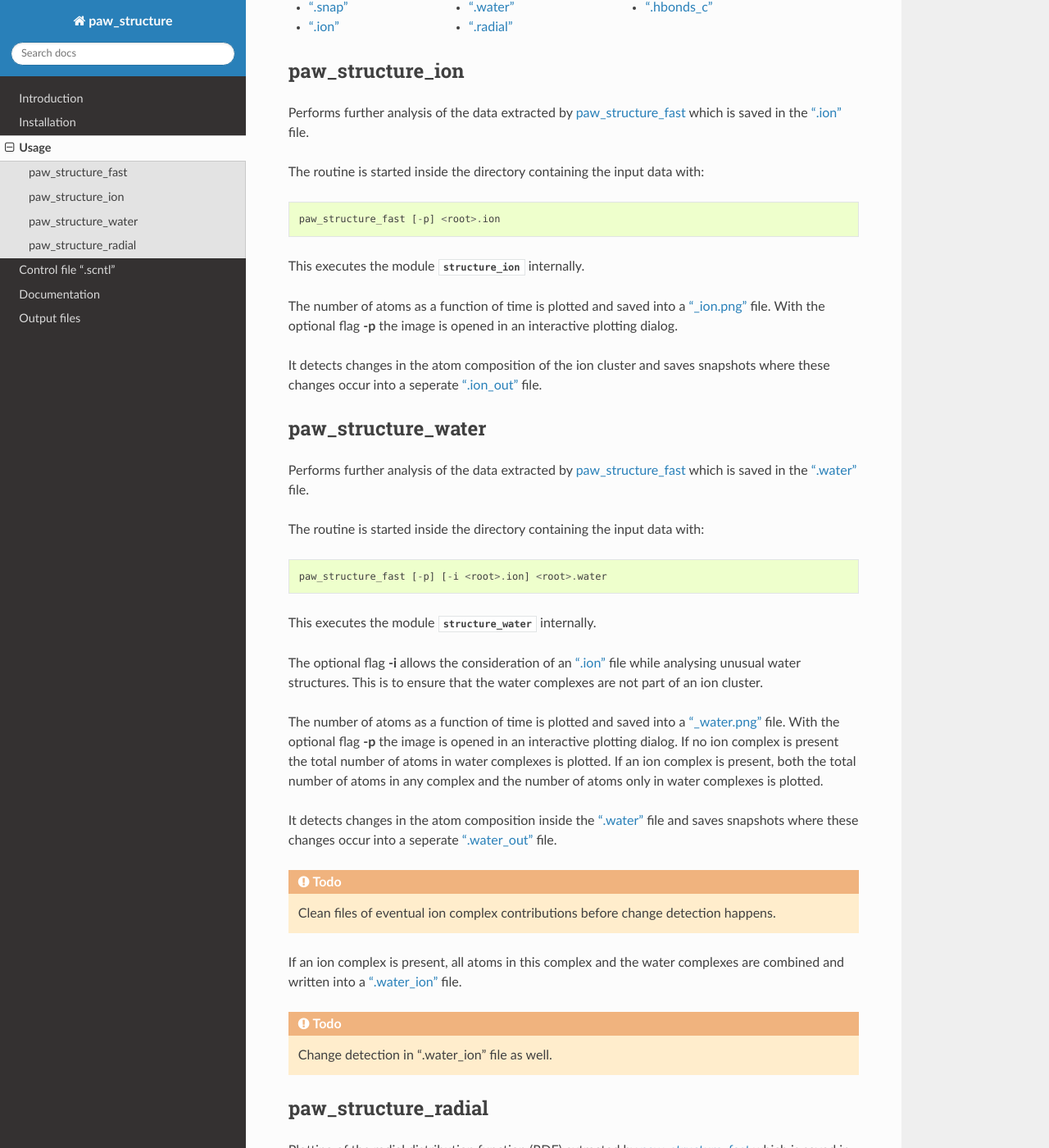
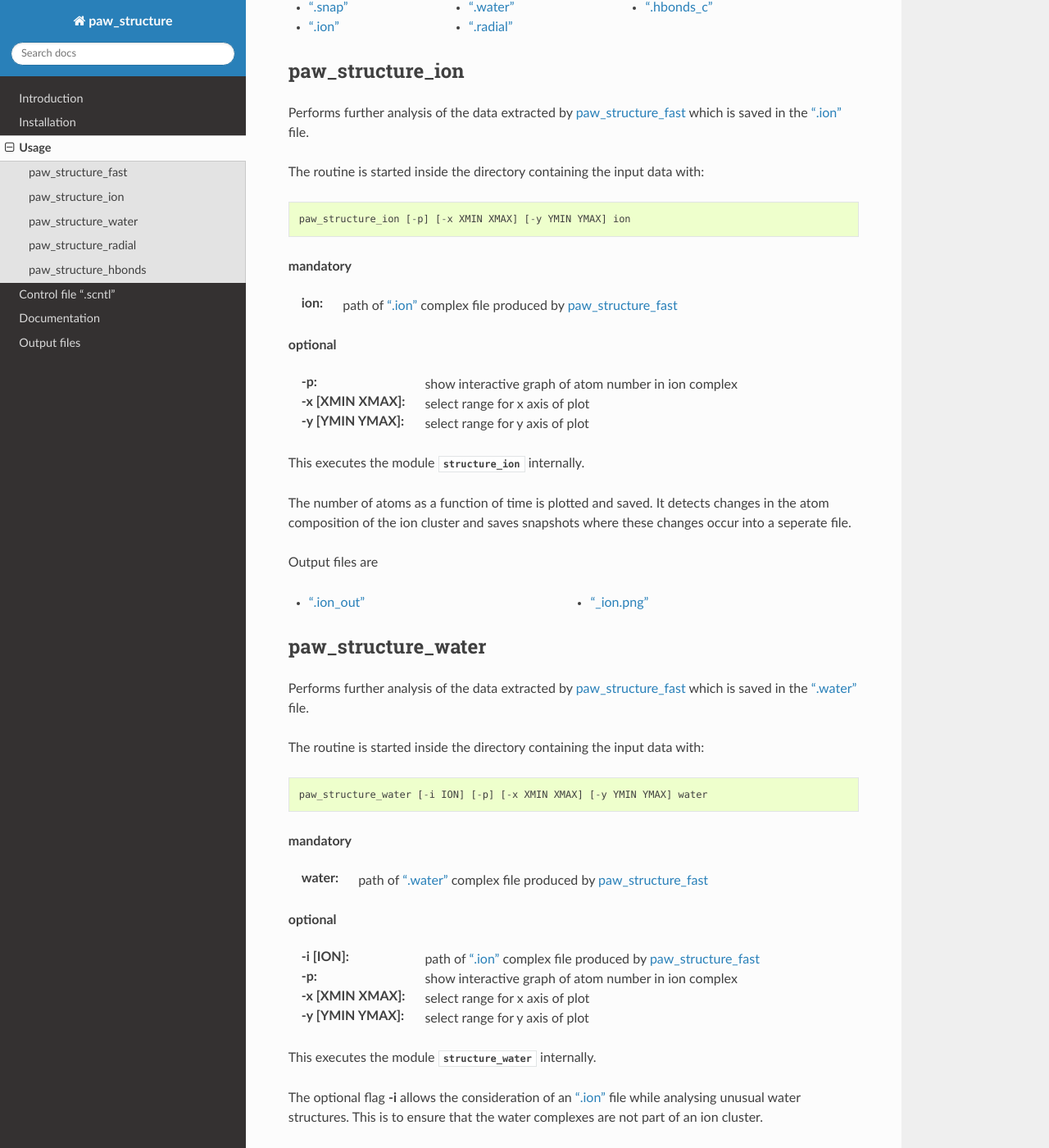
Before and after one commit to lksrmp/paw_structure, a Sphinx documentation site: the page built from docs/Usage.rst, in a window 1280 px wide and 1400 px high, scrolled down 741 px. Shown: the whole window at 82% size. Built offline with Sphinx 7.4.7 and the Read the Docs theme 2.0.0, drawn with Linux system fonts in a browser that asks for light colours; the version number could not be read and is left out; some of the changed text lies outside the part shown.

Commit message:
documentation includes new command line flags

```diff
--- a/docs/Output.rst
+++ b/docs/Output.rst
@@ -107,6 +107,7 @@ Lines were replaced by "..." for better visibility of the structure.
 .. _Output_radial_png:
 
 "_radial.png"
+-------------
 
 .. _Output_hbonds_png:
 
--- a/docs/Usage.rst
+++ b/docs/Usage.rst
@@ -35,6 +35,7 @@ Possible output files are
     - :ref:`Output_radial`
     - :ref:`Output_hbonds_c`
 
+.. _Usage_paw_structure_ion:
 
 paw\_structure\_ion
 -------------------
@@ -42,13 +43,31 @@ Performs further analysis of the data extracted by :ref:`Usage_paw_structure_fas
 
 The routine is started inside the directory containing the input data with::
 
-    paw_structure_fast [-p] <root>.ion
+    paw_structure_ion [-p] [-x XMIN XMAX] [-y YMIN YMAX] ion
+
+**mandatory**
+
+:ion: path of :ref:`Output_ion` complex file produced by :ref:`Usage_paw_structure_fast`
+
+**optional**
+
+:-p: show interactive graph of atom number in ion complex
+:-x [XMIN XMAX]: select range for x axis of plot
+:-y [YMIN YMAX]: select range for y axis of plot
 
 This executes the module :mod:`structure_ion` internally.
 
-The number of atoms as a function of time is plotted and saved into a :ref:`Output_ion_png` file. With the optional flag **-p** the image is opened in an interactive plotting dialog.
+The number of atoms as a function of time is plotted and saved. It detects changes in the atom composition of the ion cluster and saves snapshots where these changes occur into a seperate file.
 
-It detects changes in the atom composition of the ion cluster and saves snapshots where these changes occur into a seperate :ref:`Output_ion_out` file.
+Output files are
+
+.. hlist::
+    :columns: 2
+
+    - :ref:`Output_ion_out`
+    - :ref:`Output_ion_png`
+
+.. _Usage_paw_structure_water:
 
 paw\_structure\_water
 ---------------------
@@ -56,25 +75,49 @@ Performs further analysis of the data extracted by :ref:`Usage_paw_structure_fas
 
 The routine is started inside the directory containing the input data with::
 
-    paw_structure_fast [-p] [-i <root>.ion] <root>.water
+    paw_structure_water [-i ION] [-p] [-x XMIN XMAX] [-y YMIN YMAX] water
+
+**mandatory**
+
+:water: path of :ref:`Output_water` complex file produced by :ref:`Usage_paw_structure_fast`
+
+**optional**
+
+:-i [ION]: path of :ref:`Output_ion` complex file produced by :ref:`Usage_paw_structure_fast`
+:-p: show interactive graph of atom number in ion complex
+:-x [XMIN XMAX]: select range for x axis of plot
+:-y [YMIN YMAX]: select range for y axis of plot
 
 This executes the module :mod:`structure_water` internally.
 
 The optional flag **-i** allows the consideration of an :ref:`Output_ion` file while analysing unusual water structures. This is to ensure that the water complexes are not part of an ion cluster.
 
-The number of atoms as a function of time is plotted and saved into a :ref:`Output_water_png` file. With the optional flag **-p** the image is opened in an interactive plotting dialog. If no ion complex is present the total number of atoms in water complexes is plotted. If an ion complex is present, both the total number of atoms in any complex and the number of atoms only in water complexes is plotted.
+The number of atoms as a function of time is plotted and saved to a file. If no ion complex is present the total number of atoms in water complexes is plotted. If an ion complex is present, both the total number of atoms in any complex and the number of atoms only in water complexes is plotted.
 
-It detects changes in the atom composition inside the :ref:`Output_water` file and saves snapshots where these changes occur into a seperate :ref:`Output_water_out` file.
+It detects changes in the atom composition inside the :ref:`Output_water` file and saves snapshots where these changes occur into a seperate file.
+
+If an ion complex is present, all atoms in this complex and the water complexes are combined and written into a :ref:`Output_water_ion` file.
+
+Output files are
+
+.. hlist::
+    :columns: 3
+
+    - :ref:`Output_water_out`
+    - :ref:`Output_water_png`
+    - :ref:`Output_water_ion`
 
 .. Todo::
 
     Clean files of eventual ion complex contributions before change detection happens.
 
-If an ion complex is present, all atoms in this complex and the water complexes are combined and written into a :ref:`Output_water_ion` file.
+
 
 .. Todo::
 
     Change detection in ".water_ion" file as well.
+
+.. _Usage_paw_structure_radial:
 
 paw\_structure\_radial
 ----------------------
@@ -82,8 +125,35 @@ Plotting of the radial distribution function (RDF) extracted by :ref:`Usage_paw_
 
 The routine is started inside the directory containing the input data with::
 
-    paw_structure_radial [-i] <root>.radial
+    paw_structure_radial [-i] [-fwhm] [-p] [-x XMIN XMAX] [-y YMIN YMAX] radial
+
+**mandatory**
+
+:radial: path of :ref:`Output_radial` complex file produced by :ref:`Usage_paw_structure_fast`
+
+**optional**
+
+:-i: integrate RDF to obtain the coordination number
+:-fwhm: peak detection and analysis
+:-p: show interactive graph of atom number in ion complex
+:-x [XMIN XMAX]: select range for x axis of plot
+:-y [YMIN YMAX]: select range for y axis of plot
 
 This exectures the module :mod:`structure_radial` internally.
 
-The optional flag **-i** stands for integration and also includes the numerically integrated coordination number into the plot.
+The radial distribution function is integrated numerically according to XXXSCHEMEXXX in oder to obtain the coordination number.
+
+The peak detection is performed using XXXSCIPYXXX DESCRIBE HOW IT WORKS AND WHAT OUTPUT MEANS.
+
+Output files are
+
+.. hlist::
+    :columns: 1
+
+    - :ref:`Output_radial_png`
+
+.. _Usage_paw_structure_hbonds:
+
+paw\_structure\_hbonds
+----------------------
+ADD HBONDS COMMANDS
```
Also changed, not shown: 4 other files.
